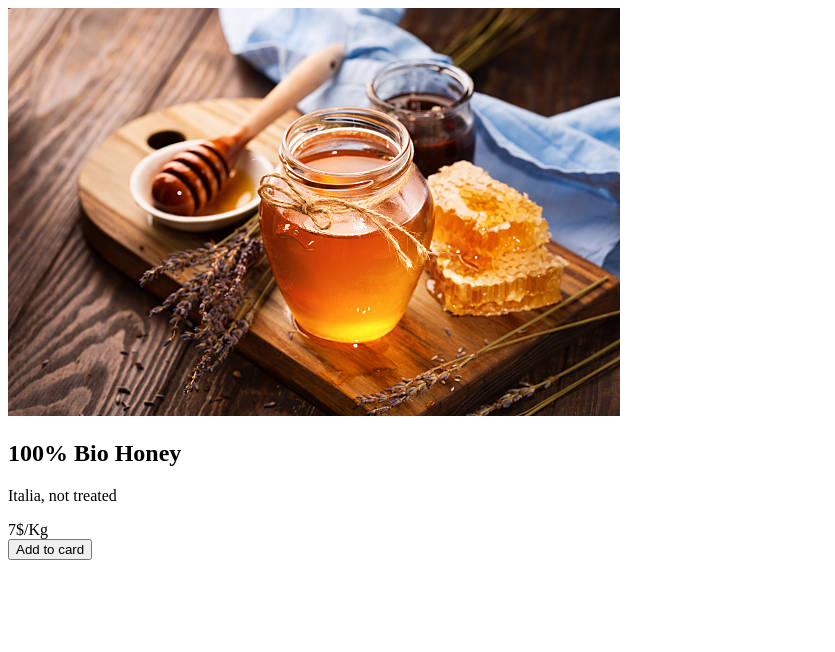
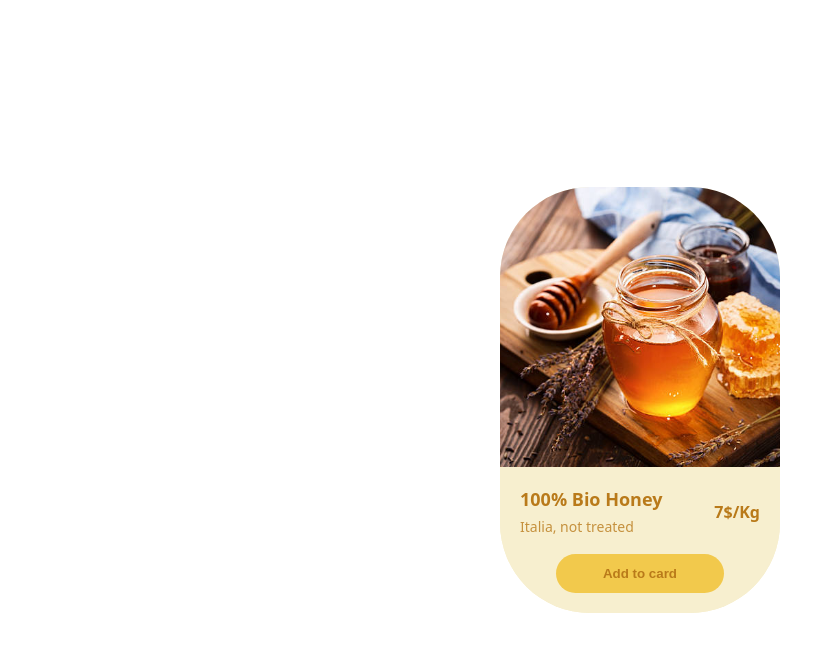
Before and after one commit to christianvalastroo/M3-W1D4, a plain HTML site: page Card Prodotto/card.html in a window 1280 px wide. Shown: the whole page, without its empty margins (0-835 px from the left). Drawn offline with Linux system fonts and the light colour scheme; files that its build step writes are made by us from their sources.

Commit message:
card prodotto completata con layout flex e stile definitivo"

```diff
--- a/Card Prodotto/card.css
+++ b/Card Prodotto/card.css
@@ -0,0 +1,77 @@
+body {
+    margin: 0;
+    font-family: system-ui, -apple-system, Arial, sans-serif;
+    display: flex;
+    justify-content: center;
+    align-items: center;
+    min-height: 100vh;
+}
+
+.product-card {
+    width: 280px;
+    background-color: #f7efcf;
+    border-radius: 90px;
+    overflow: hidden;
+    display: flex;
+    flex-direction: column;
+}
+
+.product-img {
+    width: 100%;
+    height: 280px;
+    object-fit: cover;
+    display: block;
+}
+
+.product-content {
+    padding: 20px;
+    background-color: #f7efcf;
+    border-bottom-left-radius: 40px;
+    border-bottom-right-radius: 40px;
+    display: flex;
+    flex-direction: column;
+    gap: 18px;
+}
+
+.product-top {
+    display: flex;
+    justify-content: space-between;
+    align-items: center;
+}
+
+.product-text h2 {
+    margin: 0;
+    font-size: 18px;
+    font-weight: 700;
+    color: #b97a1a;
+}
+
+.product-text p {
+    margin: 6px 0 0;
+    font-size: 14px;
+    opacity: 0.8;
+    color: #b97a1a;
+}
+
+.price {
+    font-weight: 700;
+    font-size: 16px;
+    color: #b97a1a;
+}
+
+.add-btn {
+    align-self: center;
+    width: 70%;
+    padding: 12px 16px;
+    border: none;
+    border-radius: 999px;
+    background: #f2c94c;
+    font-weight: 600;
+    cursor: pointer;
+    font-weight: 600;
+    color: #b97a1a;
+}
+
+.add-btn:hover {
+    background-color: #ce9f59;
+}
--- a/Card Prodotto/card.html
+++ b/Card Prodotto/card.html
@@ -3,7 +3,7 @@
 <head>
     <meta charset="UTF-8">
     <meta name="viewport" content="width=device-width, initial-scale=1.0">
-    <link rel="stylesheet" href="style.css">
+    <link rel="stylesheet" href="card.css">
     <title>Card Prodotto</title>
 </head>
 <body>
@@ -15,7 +15,7 @@
 
             <div class="product-top">
                 <div class="product-text">
-                    <h1>100% Bio Honey</h1>
+                    <h2>100% Bio Honey</h2>
                     <p>Italia, not treated</p>
                 </div>
 
```
